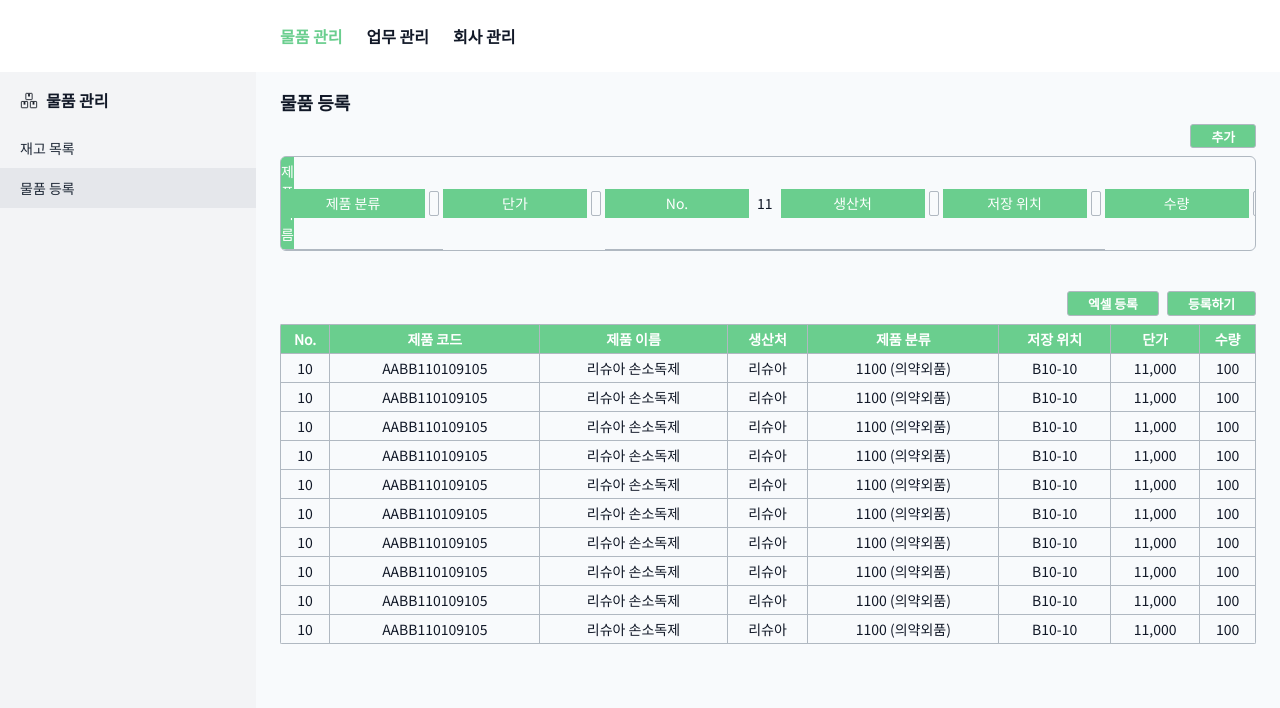
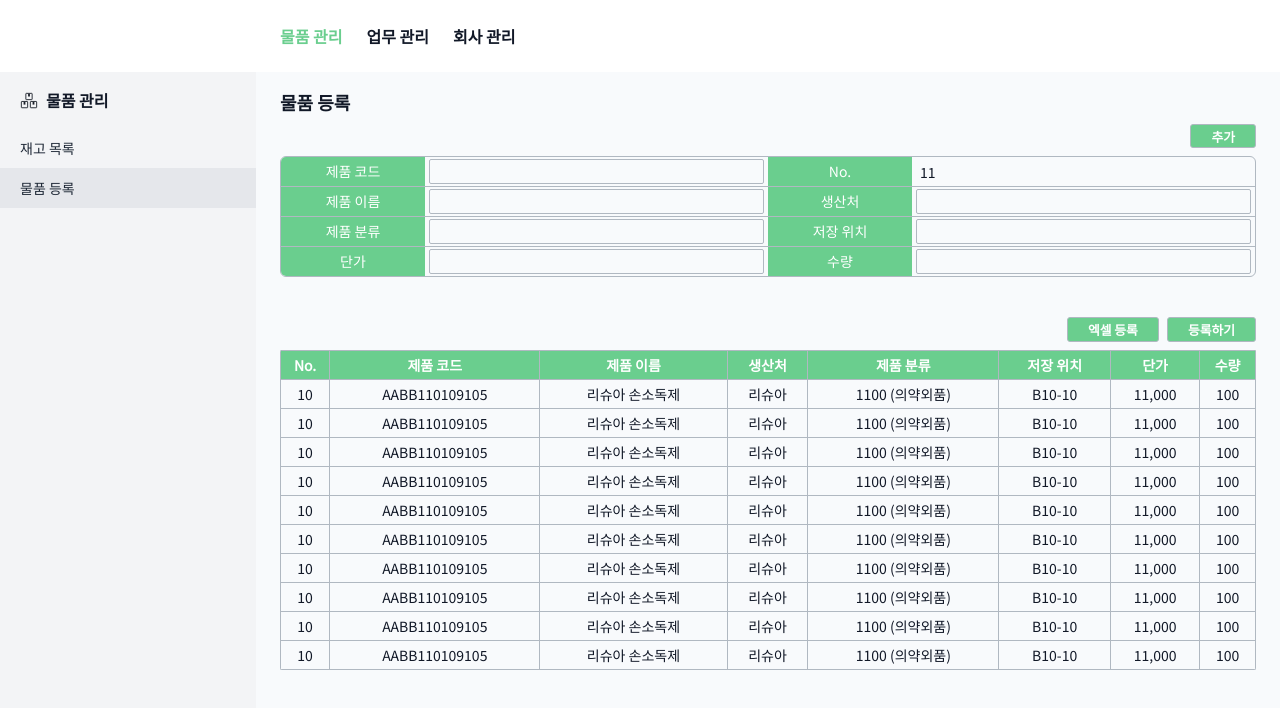
Before and after one commit to TradeCenterProject/FE_TradeCenter, a Next.js app: page /products/upload in a window 1280 px wide. Shown: the top 708 px of the page. Built offline with nearby package versions, Linux system fonts and the light colour scheme.

Commit message:
Fix: grid style 적용 에러 수정

```diff
--- a/components/common/Form.tsx
+++ b/components/common/Form.tsx
@@ -13,6 +13,12 @@ interface FormProps {
 interface GridRowsType {
   [key: number]: string;
 }
+
+const gridRowStyles: GridRowsType = {
+  0: "",
+  3: "grid-rows-[repeat(3,_auto)]",
+  4: "grid-rows-[repeat(4,_auto)]",
+};
 
 const gridBorderStyles: GridRowsType = {
   0: "",
@@ -31,8 +37,7 @@ const Form = ({ id, rowCount, submittable, children, onSubmit }: FormProps) => {
       <div
         className={cls(
           `grid grid-flow-col grid-cols-2 overflow-hidden rounded-md border border-borderColor text-sm`,
-          `grid-rows-[repeat(${rowCount ?? 0},_auto)]`,
-          // `[&>div:nth-child(${rowCount ?? 0})]:border-none`,
+          gridRowStyles[rowCount],
           gridBorderStyles[rowCount]
         )}
       >
```
